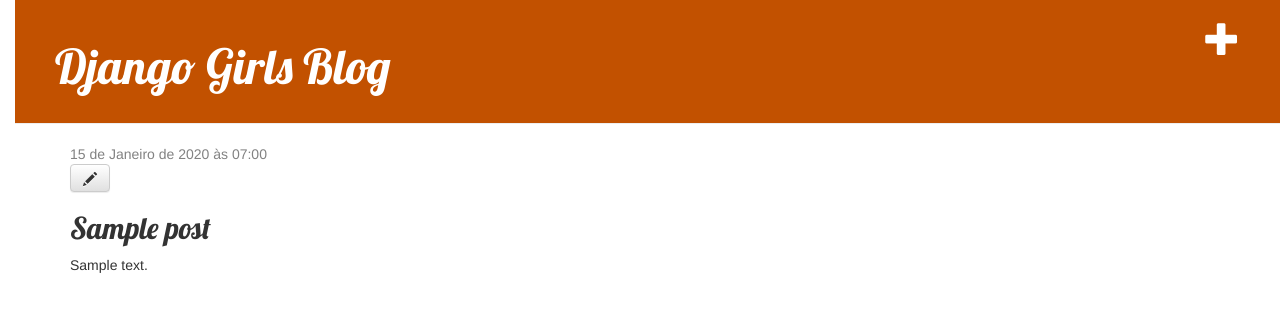
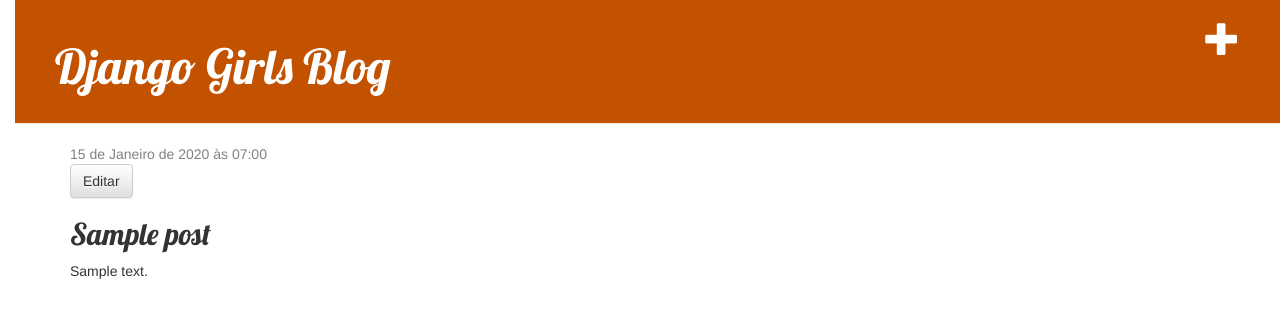
Before and after one commit to OrianaMonasterios/my-first-blog, a Django app: page /post/1/ in a window 1280 px wide. Shown: the top 318 px of the page. Run offline with Django 5.2, Linux system fonts and the light colour scheme; a user stored in the database is signed in; tables that the repository leaves empty hold one stand-in row (values such as "Sample post"); some libraries are stand-ins or nearby versions.

Commit message:
Editar en la pagina base

```diff
--- a/blog/templates/blog/base.html
+++ b/blog/templates/blog/base.html
@@ -12,7 +12,6 @@
             <a href="{% url 'post_new' %}" class="top-menu"><span class="glyphicon glyphicon-plus"></span></a>
             <h1><a href="/">Django Girls Blog</a></h1>
         </div>
-        <a href="{% url 'post_new' %}" class="top-menu"><span class="glyphicon glyphicon-plus"></span></a>
 
         {% if user.is_authenticated %}
             <a href="{% url 'post_new' %}" class="top-menu"><span class="glyphicon glyphicon-plus"></span></a>
--- a/blog/templates/blog/post_detail.html
+++ b/blog/templates/blog/post_detail.html
@@ -8,7 +8,7 @@
             </div>
         {% endif %}
         {% if user.is_authenticated %}
-            <a class="btn btn-default" href="{% url 'post_edit' pk=post.pk %}"><span class="glyphicon glyphicon-pencil"></span></a>
+            <a class="btn btn-default" href="{% url 'post_edit' pk=post.pk %}">Editar</a>
         {% endif %}
 
         <h2>{{ post.title }}</h2>
```
